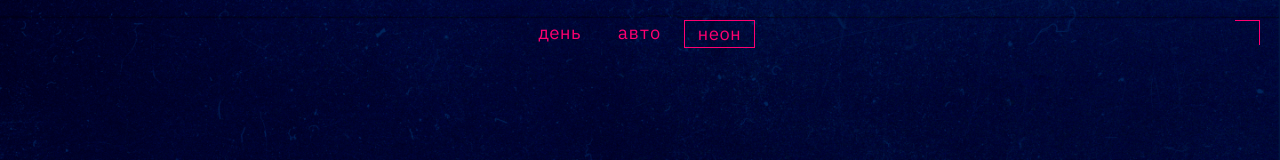
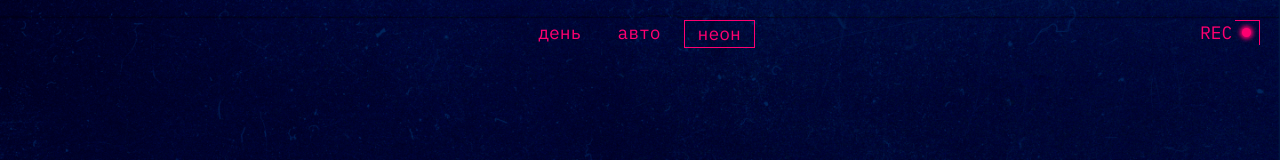
Before and after one commit to k1tsun3tsu/slozhno-sosredotochitsya-fd, a plain HTML site: page index.html in a window 1280 px wide. Both pictures are taken after a click on the button "неон". Shown: the top 160 px of the page. Drawn offline with Linux system fonts and the light colour scheme.

Commit message:
bugfix: added display block to rec-element in dark theme

```diff
--- a/styles/dark.css
+++ b/styles/dark.css
@@ -9,3 +9,11 @@
   --background-image: url("../images/cover-image-dark.png");
   --decorative-color: var(--bright-red);
 }
+
+.theme-dark .header__theme-menu-span_type_dark::before {
+  display: block;
+}
+
+.theme-dark .header__theme-menu-span_type_dark::after {
+  display: block;
+}
```
